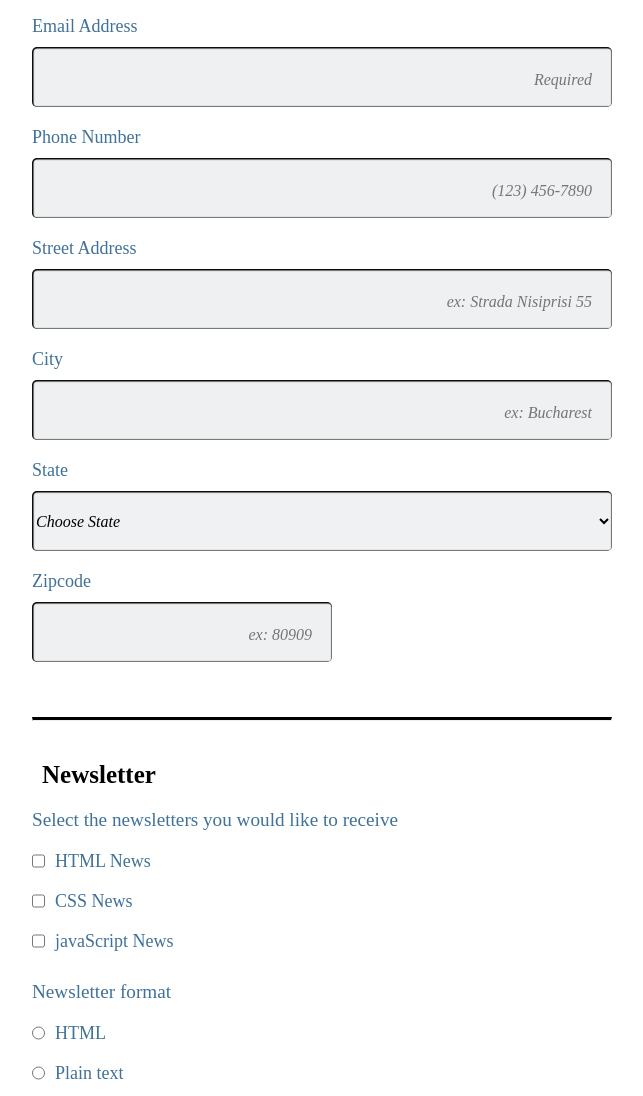
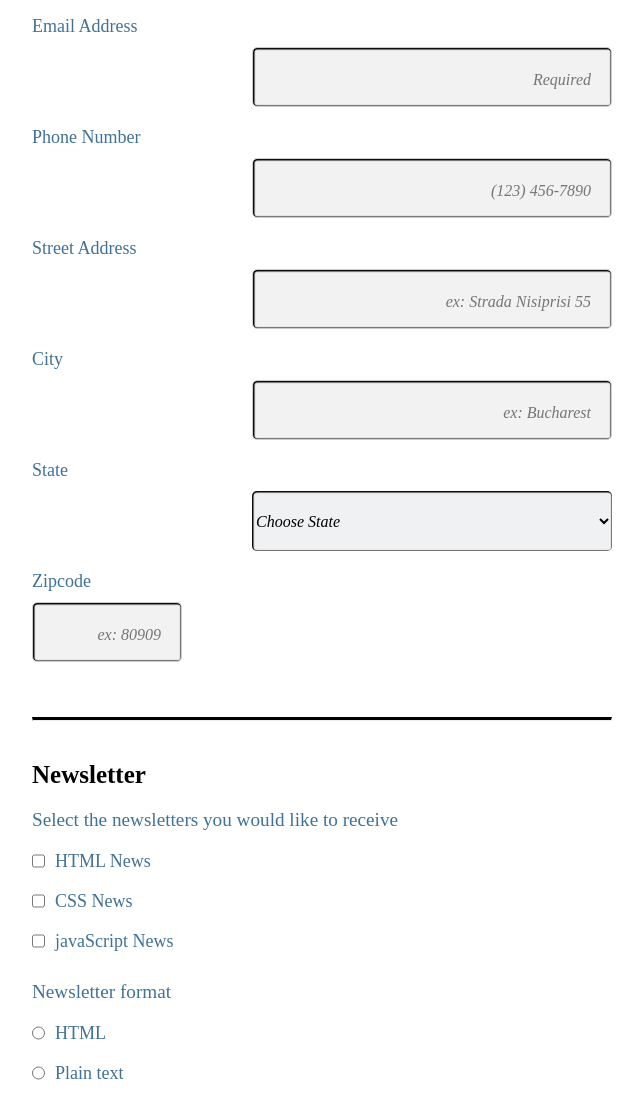
Before and after one commit to TypeErrorDev/Error-Dev-Registration-Form, a plain HTML site: page index.html in a window 1280 px wide. Shown: the part 400-1496 px from the top of the page, without its empty margins (318-961 px from the left). Drawn offline with Linux system fonts and the light colour scheme; a web font is replaced by a local one.

Commit message:
just trying to fix this stupid 768px viewport...smh BANE OF MY LIFE

```diff
--- a/index.html
+++ b/index.html
@@ -24,11 +24,10 @@
     <hr class="hr2" />
 
     <form action="index.html" method="post" class="flexbox">
-      <fieldset class="flexbox">
+      <fieldset class="fs-top flexbox">
         <legend class="contact-header flex-child">Contact Information</legend>
-
         <!-- Ful Name -->
-        <label for="name" class="">Full Name</label>
+        <label for="name">Full Name</label>
         <input
           type="text"
           id="name"
@@ -39,7 +38,7 @@
         />
 
         <!-- Email Address -->
-        <label for="email" class="">Email Address</label>
+        <label for="email">Email Address</label>
         <input
           type="email"
           id="email"
@@ -50,7 +49,7 @@
         />
 
         <!-- Phone Number -->
-        <label for="phone" class="">Phone Number</label>
+        <label for="phone">Phone Number</label>
         <input
           type="tel"
           id="phone"
@@ -70,7 +69,7 @@
         />
 
         <!-- City -->
-        <label for="city" class="">City</label>
+        <label for="city">City</label>
         <input
           type="text"
           id="city"
@@ -137,7 +136,7 @@
         </select>
 
         <!-- Zip Code -->
-        <label for="zipcode" class="">Zipcode</label>
+        <label for="zipcode">Zipcode</label>
         <input
           type="text"
           id="zipcode"
@@ -151,14 +150,14 @@
 
         <!-- Newsletter section -->
       </fieldset>
-      <div class="bottom-news">
-        <legend class="newsletter-header flex-child">Newsletter</legend>
+      <fieldset>
+        <legend class="newsletter-header">Newsletter</legend>
+        <div class="bottom-news">
+          <p>Select the newsletters you would like to receive</p>
+        </div>
 
-        <p>Select the newsletters you would like to receive</p>
-      </div>
+        <!-- Checkboxes -->
 
-      <!-- Checkboxes -->
-      <fieldset>
         <div class="cb">
           <div class="cb2">
             <input
--- a/style.css
+++ b/style.css
@@ -75,7 +75,7 @@ input {
   border: none;
 }
 input[name*="contact"],
-input[for=] {
+input[id^="state"] {
   background-color: #f2f2f2;
   border: 1px solid #ccc;
   -webkit-transition: all 0.2s ease-out;
@@ -123,6 +123,11 @@ select {
 }
 
 /* Newsletter Section */
+.newsletter-header{
+ text-align: left;
+}
+
+
 .bottom-news {
   margin-left: 10px;
 }
@@ -208,6 +213,25 @@ footer {
     margin: 10px auto;
   }
 
+  .input-field{
+    width: 60%;
+    align-self: flex-end;
+  }
+  .fs-top label {
+    display: flex;
+    justify-content: flex-start;
+    align-items:baseline;
+    width: 20%;
+  }
+
+  #state{
+    width: 60%;
+    align-self: flex-end;
+  }
+  #zipcode{
+    width: 25%;
+    align-self: flex-start;
+  }
   textarea {
     width: 100%;
     height: 130px;
```
